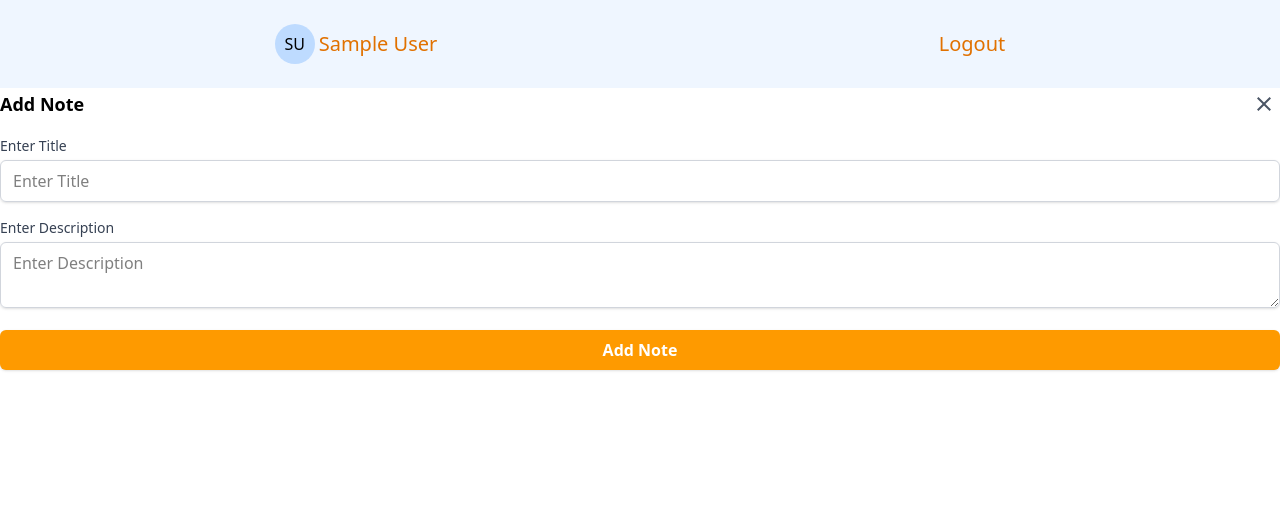
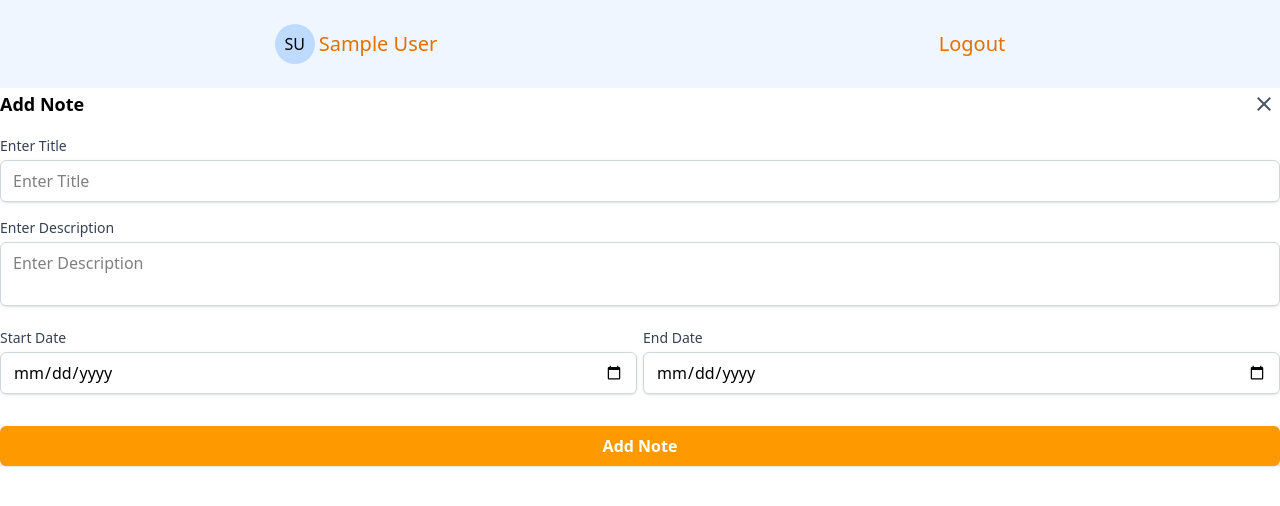
Before and after one commit to RinkaKesh/ARK_NOTE_CLIENT, a React (Vite) app: page /create_note in a window 1280 px wide. Shown: the top 506 px of the page. Built offline with nearby package versions, Linux system fonts and the light colour scheme; sample sign-in values are in the browser's storage.

Commit message:
date modified

```diff
--- a/src/Components/Modal.jsx
+++ b/src/Components/Modal.jsx
@@ -5,11 +5,11 @@ const Modal = ({ isOpen, onClose, children }) => {
 
   return (
     <div
-      className="fixed inset-0 z-50 flex items-center justify-center bg-black/20 transition-all duration-300"
+      className="fixed inset-0 z-50 flex items-center justify-center bg-black/30 transition-all duration-300 backdrop-blur-xs "
       onClick={onClose}
     >
       <div
-        className="bg-white/95 backdrop-blur-sm rounded-lg shadow-xl p-6 w-full max-w-lg -mt-[150px] transform transition-all duration-300 ease-out"
+        className="min-h-auto bg-white/95 backdrop-blur-sm rounded-lg shadow-xl p-6 w-full max-w-lg -mt-[90px] transform transition-all duration-300 ease-out"
         onClick={(e) => e.stopPropagation()}
       >
         {children}
--- a/src/Pages/AddNote.jsx
+++ b/src/Pages/AddNote.jsx
@@ -1,10 +1,12 @@
-import React, { useEffect, useState } from "react";
+import React, { useEffect, useState,useRef } from "react";
 import axios from "axios";
 import { toast } from "react-toastify";
 import { getToken } from "../fun";
 import { IoMdClose } from "react-icons/io";
 const AddNote = ({ id, onSuccess, onClose }) => {
-  const [formData, setFormData] = useState({ title: "", description: "" });
+  const textareaRef = useRef(null);
+  const initialState = { title: "", description: "", startDate: "", endDate: "",status:"" };
+  const [formData, setFormData] = useState(initialState);
 
   const handleChange = (e) => {
     const { name, value } = e.target;
@@ -20,7 +22,13 @@ const AddNote = ({ id, onSuccess, onClose }) => {
         headers: { Authorization: getToken() },
       });
       if (response.status === 200) {
-        setFormData(response.data.data);
+        const { startDate, endDate, ...restData } = response.data.data;
+        const formatDate = (date) => date ? new Date(date).toISOString().split("T")[0] : "";
+        setFormData({
+          ...restData,
+          startDate: formatDate(startDate),
+          endDate: formatDate(endDate),
+        });
       }
     } catch (error) {
       console.log(error);
@@ -33,6 +41,11 @@ const AddNote = ({ id, onSuccess, onClose }) => {
 
   const handleSubmit = async (e) => {
     e.preventDefault();
+    if (new Date(formData.endDate) < new Date(formData.startDate)) {
+      toast.error("End date must be later than start date.");
+      return;
+    }
+
     const url = id
       ? `https://ar-note-server.vercel.app/notes/edit/${id}`
       : `https://ar-note-server.vercel.app/notes/create`;
@@ -55,9 +68,15 @@ const AddNote = ({ id, onSuccess, onClose }) => {
       console.log(error);
     }
   };
+  useEffect(() => {
+    if (textareaRef.current) {
+      textareaRef.current.style.height = "auto";
+      textareaRef.current.style.height = `${Math.min(textareaRef.current.scrollHeight, 240)}px`;
+    }
+  }, [formData.description]);
 
   return (
-    <div>
+    <div className="">
       <div className="flex justify-between items-center mb-4">
         <h2 className="text-lg font-bold">{id ? "Edit Note" : "Add Note"}</h2>
         <button
@@ -82,12 +101,49 @@ const AddNote = ({ id, onSuccess, onClose }) => {
         <div className="mb-4">
           <label className="block text-sm font-medium text-gray-700">Enter Description</label>
           <textarea
+            ref={textareaRef}
             name="description"
             value={formData.description}
             onChange={handleChange}
+            className="w-full mt-1 px-3 py-2 border border-gray-300 rounded-md shadow-sm focus:outline-none focus:ring-1 focus:ring-amber-500 focus:border-amber-500 resize-none"
+            placeholder="Enter Description"
+            style={{ maxHeight: "240px", overflowY: "auto" }}
+          ></textarea>
+        </div>
+        <div className="mb-4 w-full flex gap-1.5">
+          <div className="mb-4 flex flex-1 flex-col">
+            <label className="block text-sm font-medium text-gray-700">Start Date</label>
+            <input
+              type="date"
+              name="startDate"
+              value={formData.startDate}
+              onChange={handleChange}
+              className="w-full mt-1 px-3 py-2 border border-gray-300 rounded-md shadow-sm focus:outline-none focus:ring-1 focus:ring-amber-500 focus:border-amber-500"
+              placeholder="Enter Start Date"
+            />
+          </div>
+          <div className="mb-4 flex flex-1 flex-col">
+            <label className="block text-sm font-medium text-gray-700">End Date</label>
+            <input
+              type="date"
+              name="endDate"
+              value={formData.endDate}
+              onChange={handleChange}
+              className="w-full mt-1 px-3 py-2 border border-gray-300 rounded-md shadow-sm focus:outline-none focus:ring-1 focus:ring-amber-500 focus:border-amber-500"
+              placeholder="Enter End Date"
+            />
+          </div>
+          {/* <div className="mb-4">
+          <label className="block text-sm font-medium text-gray-700">Enter Status</label>
+          <input
+            type="text"
+            name="status"
+            value={formData.status}
+            onChange={handleChange}
             className="w-full mt-1 px-3 py-2 border border-gray-300 rounded-md shadow-sm focus:outline-none focus:ring-1 focus:ring-amber-500 focus:border-amber-500"
-            placeholder="Enter Description"
-          ></textarea>
+            placeholder="Enter Status"
+          />
+        </div> */}
         </div>
         <div className="flex justify-end">
           <button
--- a/src/Pages/Notes.jsx
+++ b/src/Pages/Notes.jsx
@@ -1,6 +1,6 @@
 import React, { useEffect, useState } from "react";
 import axios from "axios";
-import { getToken, isAuth } from "../fun";
+import { getStatusColors, getToken, isAuth } from "../fun";
 import { useNavigate } from "react-router-dom";
 import { toast } from "react-toastify";
 import { CiEdit } from "react-icons/ci";
@@ -49,14 +49,18 @@ const Notes = () => {
         url: `https://ar-note-server.vercel.app/notes/delete/${id}`,
         headers: { Authorization: getToken() },
       });
-      if (response.status === 204) {
+      if (response.status === 200) {
         toast.success("Note deleted successfully");
-        getNotes();
+        await getNotes();
+      }
+      else {
+        toast.info(response.data.message);
       }
     } catch (error) {
       toast.error("Something went wrong");
     }
   };
+
 
   return (
     <div className="px-10 py-4 min-h-[calc(100vh-88px)]">
@@ -70,17 +74,34 @@ const Notes = () => {
       </div>
 
       {notes.length > 0 ? (
-        <div className="grid grid-cols-1 md:grid-cols-3 lg:grid-cols-4 gap-5">
-          {notes.map((note) => (
+        <div className="grid grid-cols-1 md:grid-cols-3 lg:grid-cols-4 gap-10">
+          {notes?.map((note) => (
             <div
               key={note._id}
-              className="p-4 shadow rounded-md hover:shadow-lg transition duration-300"   style={{
+              className="relative p-4 shadow rounded-md hover:shadow-lg transition duration-300 overflow-hidden cursor-pointer"  style={{
                 background: "linear-gradient(to top, #f3e7e9 0%, #e3eeff 99%, #e3eeff 100%)",
               }}
+              // onClick={() => handleEdit(note._id)}
             >
+              <div className={`capitalize absolute top-3 left-[-8%] w-[195%] transform rotate-45 text-base font-semibold text-center py-1.5 shadow-md flex justify-center items-center leading-relaxed ${getStatusColors(note?.status).bgColor} ${getStatusColors(note?.status).textColor}`}
+              // style={{ backgroundColor: `${getStatusColor(note?.status.toString())}` }}
+              >
+                {note?.status}
+              </div>
+              <div className="">
+                <div>
+                  <p className="text-lg font-semibold text-gray-800">{note?.title}</p>
+                  <p className="text-gray-600 mb-4">{note?.description}</p>
+                </div>
+
+
+              </div>
               <div className="flex justify-between">
-                <p className="text-lg font-semibold text-gray-800">{note.title}</p>
-                <div className="flex flex-col justify-center gap-5">
+                <div>
+                  <p><strong>Start Date : </strong>{note?.startDate?new Date(note.startDate).toLocaleDateString():""}</p>
+                  <p><strong>End Date : </strong>{note?.endDate?new Date(note.endDate).toLocaleDateString():""}</p>
+                </div>
+                <div className="flex justify-center gap-5">
                   <div
                     onClick={() => handleEdit(note._id)}
                     className="cursor-pointer text-blue-500 hover:text-blue-700 transition duration-300"
@@ -95,7 +116,6 @@ const Notes = () => {
                   </div>
                 </div>
               </div>
-              <p className="text-gray-600 mb-4">{note.description}</p>
             </div>
           ))}
         </div>
--- a/src/fun.jsx
+++ b/src/fun.jsx
@@ -78,3 +78,19 @@ export const hideLoader = () => {
 };
 
 export const getIsLoading = () => isLoading;
+
+
+export const getStatusColors = (status) => {
+  switch (status) {
+    case "todo":
+      return { bgColor: "bg-yellow-300", textColor: "text-black" };
+    case "active":
+      return { bgColor: "bg-green-300", textColor: "text-white" };
+    case "overdue":
+      return { bgColor: "bg-red-300", textColor: "text-white" };
+    case "completed":
+      return { bgColor: "bg-blue-300", textColor: "text-white" };
+    default:
+      return { bgColor: "bg-gray-500", textColor: "text-white" };
+  }
+};
```
